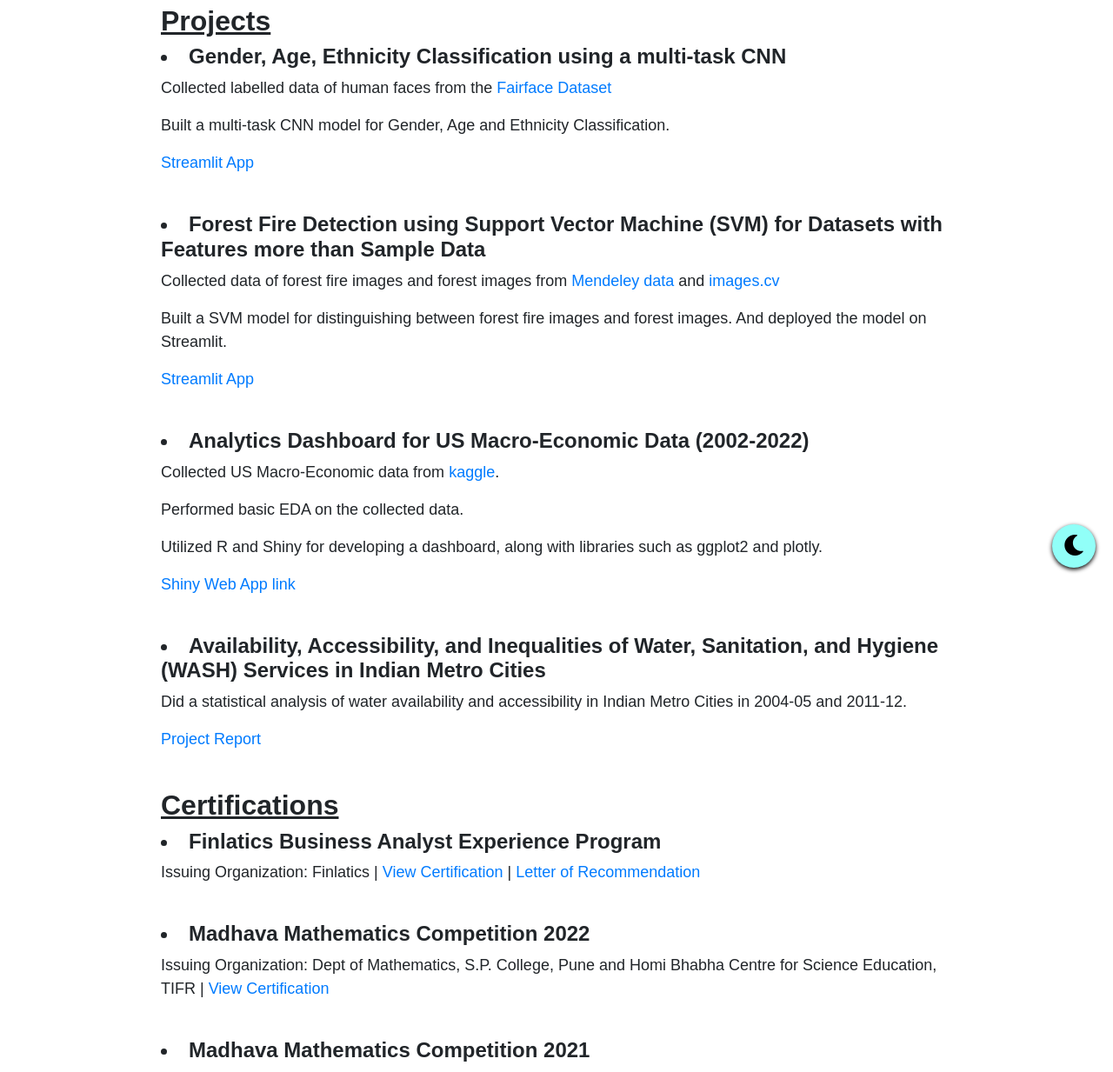
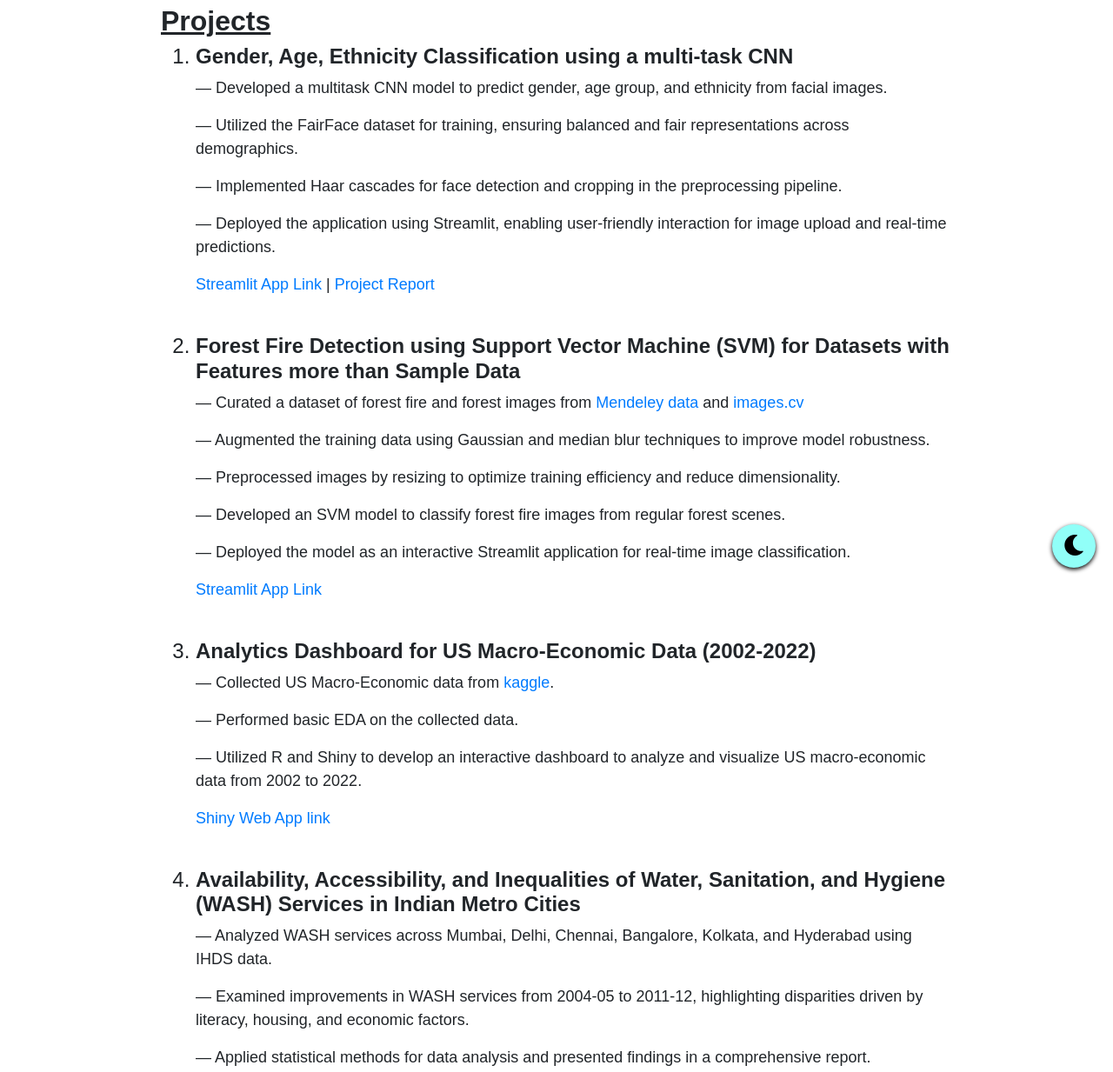
Before and after one commit to U1Kemp/U1Kemp.github.io, a plain HTML site: page misc.html in a window 1280 px wide. Shown: the part 127-1360 px from the top of the page at 87% size. Drawn offline with nearby package versions, Linux system fonts and the light colour scheme; a web font is replaced by a local one.

Commit message:
updated homepage

```diff
--- a/misc.html
+++ b/misc.html
@@ -67,16 +67,26 @@
 
     <h2><b><u>Projects</u></b></h2>
 
+  <ol>
     <div class="project">
       <h4><b><li> Gender, Age, Ethnicity Classification using a multi-task CNN </b> </h4></li>
-
-      <p> Collected labelled data of human faces from the <a href="https://www.kaggle.com/datasets/mehmoodsheikh/fairface-dataset/data" target="_blank">Fairface Dataset</a>
+      <p>
+        <span>&#8212; Developed a multitask CNN model to predict gender, age group, and ethnicity from facial images. </span>
       </p>
       <p>
-        Built a multi-task CNN model for Gender, Age and Ethnicity Classification.
+        <span>&#8212; Utilized the FairFace dataset for training, ensuring balanced and fair representations across demographics.</span>
       </p>
       <p>
-        <a href="https://gender-age-ethnicity-classification-klrknurw9nskwyuh6kse.streamlit.app/" target="_blank">Streamlit App</a>
+        <span>&#8212; Implemented Haar cascades for face detection and cropping in the preprocessing pipeline.</span>
+      </p>
+      <p>
+        <span>&#8212; Deployed the application using Streamlit, enabling user-friendly interaction for image upload and
+          real-time predictions. </span>
+      </p>
+      <p>
+        <a href="https://gender-age-ethnicity-classification-klrknurw9nskwyuh6kse.streamlit.app/" target="_blank">Streamlit App Link</a>
+        |
+        <a href="https://github.com/U1Kemp/GenderAgeEthnicityClassification/blob/main/Report.pdf" target="_blank">Project Report </a>
       </p>
     </div>
 
@@ -85,13 +95,23 @@
     <div class="project">
       <h4><b><li>Forest Fire Detection using Support Vector Machine (SVM) for Datasets with Features more than Sample Data</b> </h4></li>
 
-      <p> Collected data of forest fire images and forest images from <a href = "https://data.mendeley.com/datasets/gjmr63rz2r/" target="_blank"> Mendeley data</a> and <a href = "https://images.cv/download/forest_fire/948/CALL_FROM_SEARCH/forest_fire" target="_blank"> images.cv</a>
+      <p>
+        <span>&#8212; Curated a dataset of forest fire and forest images from <a href = "https://data.mendeley.com/datasets/gjmr63rz2r/" target="_blank"> Mendeley data</a> and <a href = "https://images.cv/download/forest_fire/948/CALL_FROM_SEARCH/forest_fire" target="_blank"> images.cv</a> </span>
       </p>
       <p>
-        Built a SVM model for distinguishing between forest fire images and forest images. And deployed the model on Streamlit.
+        <span>&#8212; Augmented the training data using Gaussian and median blur techniques to improve model robustness.</span>
       </p>
       <p>
-        <a href="https://svmforestfiredetection-jhquezgnd65rr6e7j6qcsj.streamlit.app/" target="_blank">Streamlit App</a>
+        <span>&#8212; Preprocessed images by resizing to optimize training efficiency and reduce dimensionality.</span>
+      </p>
+      <p>
+        <span>&#8212; Developed an SVM model to classify forest fire images from regular forest scenes.</span>
+      </p>
+      <p>
+        <span>&#8212; Deployed the model as an interactive Streamlit application for real-time image classification.</span>
+      </p>
+      <p>
+        <a href="https://svmforestfiredetection-jhquezgnd65rr6e7j6qcsj.streamlit.app/" target="_blank">Streamlit App Link</a>
       </p>
     </div>
 
@@ -100,13 +120,13 @@
     <div class="project">
       <h4><b><li>Analytics Dashboard for US Macro-Economic Data (2002-2022) </b></h4></li>
       <p>
-      Collected US Macro-Economic data from <a href = "https://www.kaggle.com/datasets/sagarvarandekar/macroeconomic-factors-affecting-us-housing-prices" target="_blank"> kaggle</a>.
+        <span>&#8212; Collected US Macro-Economic data from <a href = "https://www.kaggle.com/datasets/sagarvarandekar/macroeconomic-factors-affecting-us-housing-prices" target="_blank"> kaggle</a>. </span>
       </p>
       <p>
-        Performed basic EDA on the collected data.
+        <span>&#8212; Performed basic EDA on the collected data. </span>
       </p>
       <p>
-        Utilized R and Shiny for developing a dashboard, along with libraries such as ggplot2 and plotly.
+        <span>&#8212; Utilized R and Shiny to develop an interactive dashboard to analyze and visualize US macro-economic data from 2002 to 2022. </span>
       </p>
       <p><a href="https://4pdji3-utpalraj-kemprai.shinyapps.io/US_Macroeconomic_Data/" target="_blank">Shiny Web App link</a>
       </p>
@@ -117,7 +137,15 @@
     <div class="project">
       <h4><b><li>Availability, Accessibility, and Inequalities of Water, Sanitation, and Hygiene (WASH) Services in Indian Metro Cities</b></h4></li>
       <p>
-        Did a statistical analysis of water availability and accessibility in Indian Metro Cities in 2004-05 and 2011-12.
+        <span>&#8212; Analyzed WASH services across Mumbai, Delhi, Chennai, Bangalore, Kolkata, and Hyderabad using IHDS data. </span>
+      </p>
+      <p>
+        <span> &#8212; Examined improvements in WASH services from 2004-05 to 2011-12, highlighting disparities driven by literacy, housing, and economic factors.</span>
+      </p>
+      <p>
+        <span>
+          &#8212; Applied statistical methods for data analysis and presented findings in a comprehensive report.
+        </span>
       </p>
 
       <p>
@@ -125,10 +153,13 @@
       </p>
     </div>
 
+  </ol>
+
     <br>
 
     <h2><b><u>Certifications</u></b></h2>
 
+  <ol>
     <div class="certification">
       <h4><b><li>Finlatics Business Analyst Experience Program</b></h4></li>
       <p>Issuing Organization: Finlatics | <a href="Certifications\https___www.finlatics.com_pdfs_bacertificates_128865_certificate.pdf" target="_blank">View Certification</a> |
@@ -179,6 +210,8 @@
       <p>Issuing Organization: Coursera | <a href="Certifications/Coursera_Python.pdf" target="_blank">View Certification</a></p>
     </div>
 
+  </ol>
+
   </div>
 </div>
 
```
Also changed, not shown: 1 other file.
